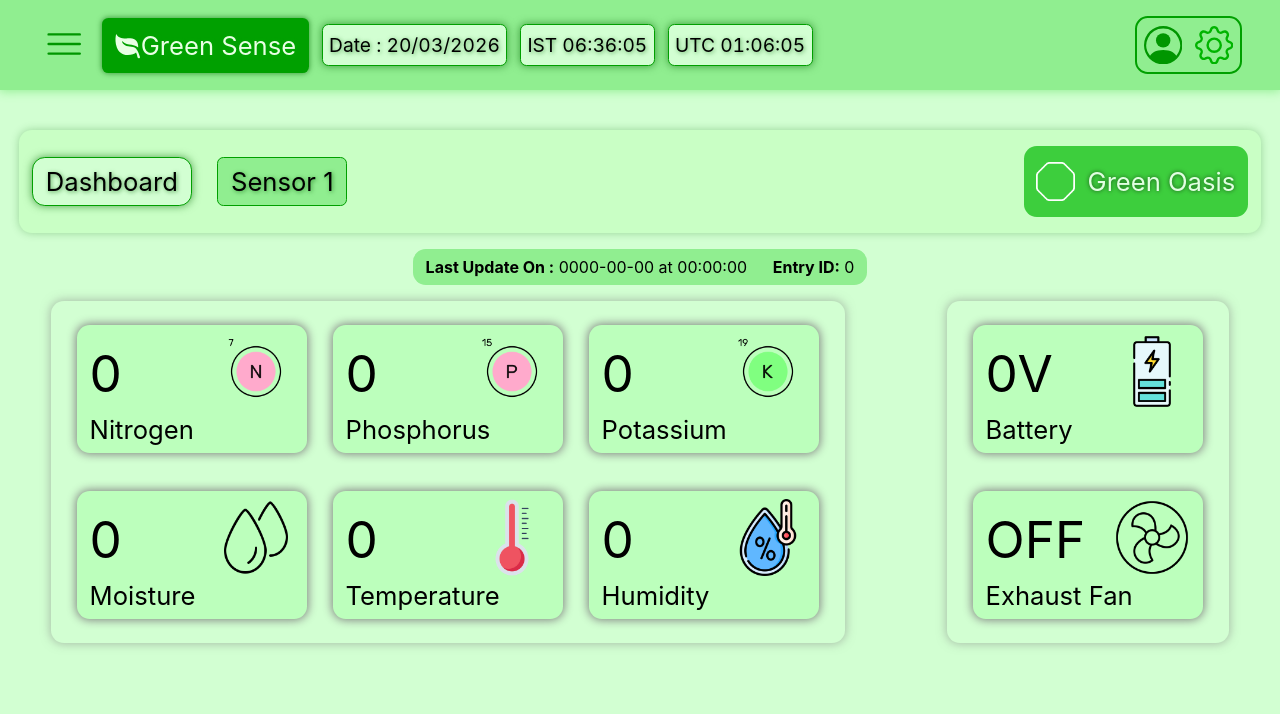
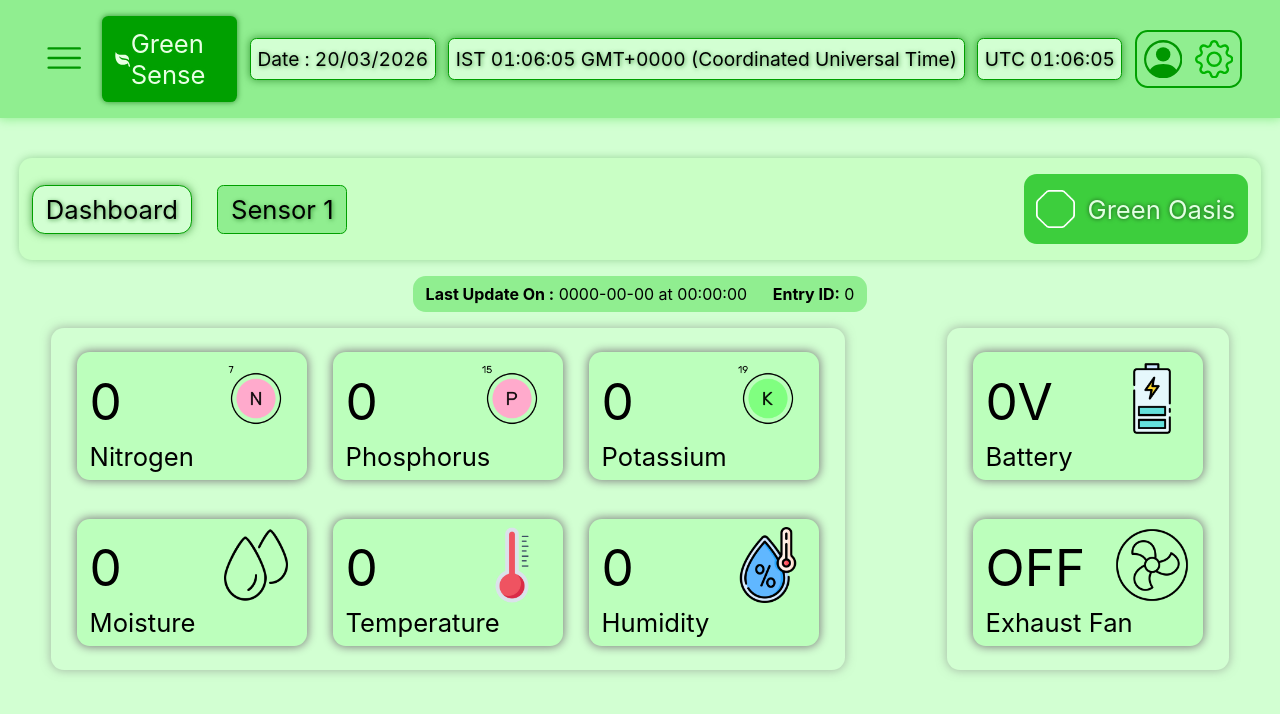
Before and after one commit to MeshachDev/Green_Sense, a React (Create React App) app: page / in a window 1280 px wide. Shown: the top 714 px of the page. Built offline with nearby package versions, Linux system fonts and the light colour scheme; no server answers.

Commit message:
Fix time display method for IST

```diff
--- a/src/Components/Header.js
+++ b/src/Components/Header.js
@@ -51,7 +51,7 @@ const Header = (props) => {
           <p className="date_txt">Date : {time.toLocaleDateString("en-GB", { timeZone: "Asia/Kolkata" })}</p>
         </div>
         <div className="IST">
-          <p className="ist_txt">IST  {time.toLocaleTimeString("en-GB", { timeZone: "Asia/Kolkata", hour12: false })}</p>
+          <p className="ist_txt">IST  {time.toTimeString("en-GB", { timeZone: "Asia/Kolkata", hour12: false })}</p>
         </div>
         <div className="UTC">
           <p className="utc_txt">UTC  {time.toUTCString().slice(-12, -4)}</p>
```
